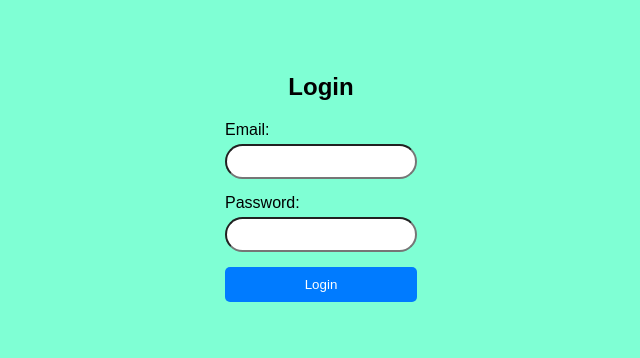
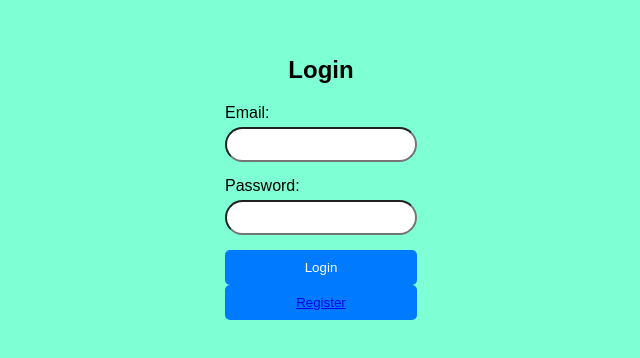
Before and after one commit to Ranjan1501/chatkaro, a React (Create React App) app in the folder client/: page /signin in a window 1280 px wide. Shown: the part 222-580 px from the top of the page, without its empty margins (319-959 px from the left). Built offline with nearby package versions, Linux system fonts and the light colour scheme.

Commit message:
SNavigate to login without user auth

```diff
--- a/client/src/pages/Register/Signin.jsx
+++ b/client/src/pages/Register/Signin.jsx
@@ -1,12 +1,16 @@
-import React, { useState } from "react";
-import { useNavigate } from "react-router-dom";
+import React, { useState, useContext } from "react";
+import { useNavigate, Link } from "react-router-dom";
+import { AuthContext } from "../../Context/AuthContext";
 import "./Login.css";
+// import Register from "./Signup";
+// import { IconButton } from "@mui/material";
 
 const Login = () => {
   const [email, setEmail] = useState("");
   const [password, setPassword] = useState("");
   const [error, setError] = useState("");
   const navigate = useNavigate();
+  const { handleToken } = useContext(AuthContext);
 
   const handleLogin = async (e) => {
     e.preventDefault();
@@ -29,6 +33,7 @@ const Login = () => {
       // Handle successful login, e.g., save token, redirect, etc.
       console.log(data);
       if (data.token) {
+        handleToken(data.token);
         navigate("/chat");
       } else {
         setError("Login Failed due to invalid email or password");
@@ -67,7 +72,16 @@ const Login = () => {
             required
           />
         </div>
-        <button type="submit">Login</button>
+        <div className="btn-container">
+          <button type="submit">Login</button>
+          <button>
+            <Link to="/signup"> Register</Link>
+          </button>
+        </div>
+        {/* <a navigate("/signup") > Register </a> */}
+        {/* <IconButton>   <Link to="/signup"> Register</Link>
+
+        </IconButton> */}
       </form>
     </div>
   );
```
